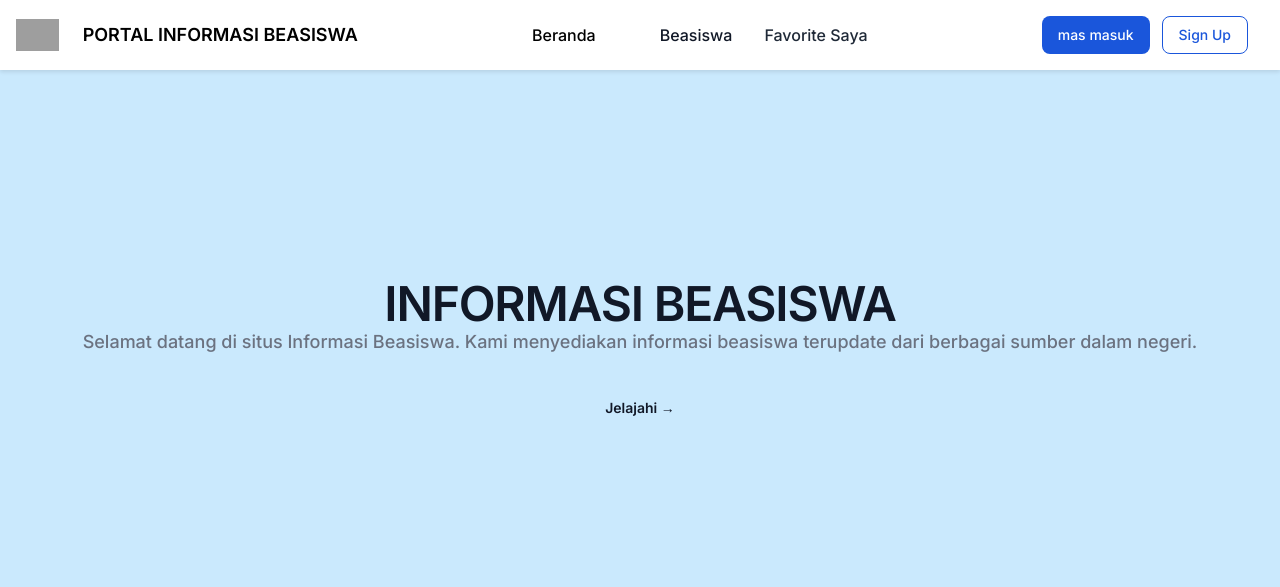
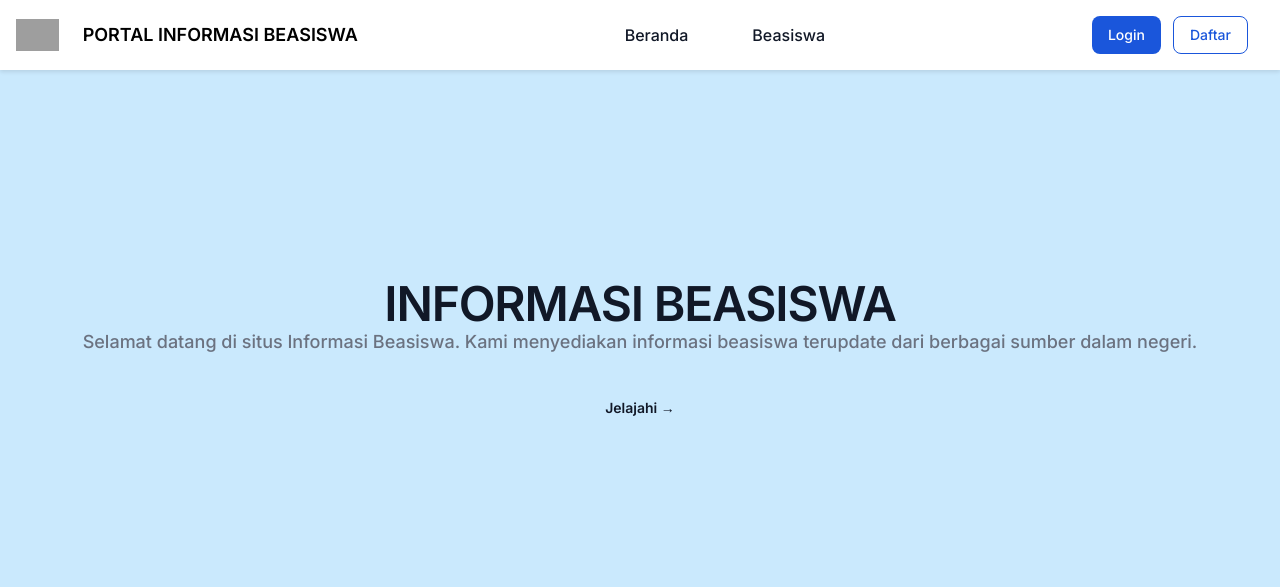
Before and after one commit to mor3tz/PIBP, a PHP site: page / in a window 1280 px wide. Shown: the top 587 px of the page. Run offline with PHP 8.4, Linux system fonts and the light colour scheme; style sheets or scripts are compiled from the project's sources; some libraries are stand-ins or nearby versions; grey boxes are pictures that could not be loaded.

Commit message:
Update index.php

```diff
--- a/index.php
+++ b/index.php
@@ -32,13 +32,13 @@
           <!-- Tombol Login -->
           <button type="button"
             class="text-white bg-blue-700 hover:bg-blue-800 focus:ring-4 focus:outline-none focus:ring-blue-300 font-medium rounded-lg text-sm px-4 py-2 text-center dark:bg-blue-600 dark:hover:bg-blue-700 dark:focus:ring-blue-800">
-            mas masuk
+            Login
           </button>
 
           <!-- Tombol Daftar -->
           <button type="button"
             class="text-blue-700 border border-blue-700 hover:bg-blue-700 hover:text-white focus:ring-4 focus:outline-none focus:ring-blue-300 font-medium rounded-lg text-sm px-4 py-2 text-center transition duration-300 dark:border-blue-500 dark:text-blue-500 dark:hover:bg-blue-500 dark:hover:text-white dark:focus:ring-blue-800">
-            Sign Up
+            Daftar
           </button>
         </div>
 
@@ -46,15 +46,15 @@
       <div class="items-center justify-between hidden w-full md:flex md:w-auto md:order-1" id="navbar-cta">
         <ul class="flex flex-col font-medium p-4 md:p-0 mt-4 border border-gray-100 rounded-lg md:space-x-8 rtl:space-x-reverse md:flex-row md:mt-0 md:border-0  ">
           <li>
-            <a href="#" class="block py-2 px-3 md:p-0 text-black  d:bg-transparent  md:dark:text-black" aria-current="page">Beranda</a>
+            <a href="#" class="block py-2 px-3 md:p-0 text-gray-900  d:bg-transparent  md:dark:text-black" aria-current="page">Beranda</a>
           </li>
           <li>
-            <a href="#beasiswa" class="block py-2 px-3 md:p-0 text-gray-900 rounded-sm hover:bg-gray-100 md:hover:bg-transparent md:hover:text-white md:dark:hover:text-white dark:text-white dark:hover:bg-gray-700 dark:hover:text-white md:dark:hover:bg-transparent dark:border-gray-700"> Beasiswa</a>
+            <a href="#beasiswa" class="block py-2 px-3 md:p-0 text-gray-900 rounded-sm hover:bg-gray-100 md:hover:bg-transparent md:hover:text-white md:dark:hover:text-white"> Beasiswa</a>
           </li>
-          <li>
-            <a href="#" class="block py-2 px-3 md:p-0 text-gray-800 rounded-sm hover:bg-gray-800 md:hover:bg-transparent md:hover:text-white md:dark:hover:text-white dark:text-white dark:hover:bg-gray-700 dark:hover:text-white md:dark:hover:bg-transparent dark:border-gray-700">Favorite Saya</a>
+          <!-- <li>
+            <a href="#" class="block py-2 px-3 md:p-0 text-gray-900  md:hover:bg-transparent md:hover:text-white md:dark:hover:text-black  ">Favorite Saya</a>
           </li>
-        </ul>
+        </ul> -->
       </div>
     </div>
   </nav>
@@ -105,22 +105,6 @@
       </div>
     </div>
   </section>
-
-  <!-- Element -->
-  <!-- <section class="trusted-companies">
-      <h2>Trusted by companies of all sizes</h2>
-      <div class="logo-container">
-        <img
-          src="https://upload.wikimedia.org/wikipedia/commons/c/ca/Walmart_logo.svg"
-          alt="" />
-        <img
-          src="https://upload.wikimedia.org/wikipedia/commons/6/69/Airbnb_Logo_Bélo.svg"
-          alt="" />
-        <img
-          src="https://upload.wikimedia.org/wikipedia/commons/c/ca/Walmart_logo.svg"
-          alt="" />
-      </div>
-    </section> -->
   <!-- ======================== END HERO SECTION =================== -->
 
   <!-- =========================== MAIN CONTENT ==================== -->
```
